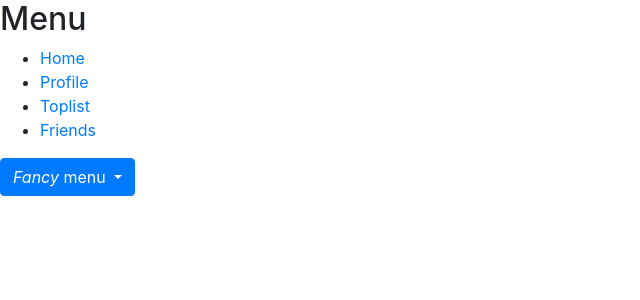
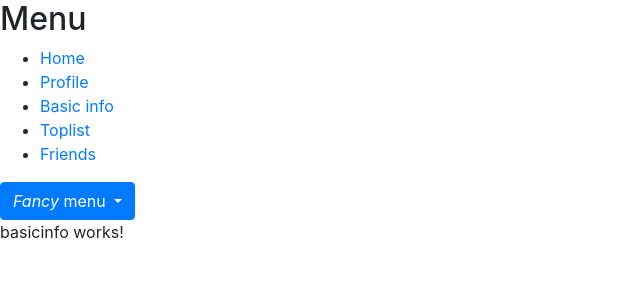
Before and after one commit to LSD2evosoft/medipus-web, an Angular app: page /basic-info in a window 1280 px wide. Before the commit this address led to /. Shown: the top 300 px of the page, without its empty margins (0-640 px from the left). Built offline with nearby package versions, Linux system fonts and the light colour scheme.

Commit message:
Added empty basicinfo component.

```diff
--- a/src/app/app-routing.module.ts
+++ b/src/app/app-routing.module.ts
@@ -1,6 +1,7 @@
 import { NgModule } from '@angular/core';
 import { RouterModule, Routes } from '@angular/router';
 import { FriendsComponent } from './friends/friends.component';
+import { BasicInfoComponent } from './basicinfo/basicinfo.component';
 import { HomeComponent } from './home/home.component';
 import { ProfileComponent } from './profile/profile.component';
 import { ToplistComponent } from './toplist/toplist.component';
@@ -9,6 +10,7 @@ const routes: Routes = [
     { path: 'profile', component: ProfileComponent },
     { path: 'toplist', component: ToplistComponent },
     { path: 'friends', component: FriendsComponent },
+    { path: 'basic-info', component: BasicInfoComponent },
     { path: 'home', redirectTo: '' },
     { path: '', component: HomeComponent, pathMatch: 'full' },
 ];
--- a/src/app/app.component.html
+++ b/src/app/app.component.html
@@ -3,6 +3,7 @@
     <ul>
         <li><a routerLink="/">Home</a></li>
         <li><a routerLink="/profile">Profile</a></li>
+        <li><a routerLink="/basic-info">Basic info</a></li>
         <li><a routerLink="/toplist">Toplist</a></li>
         <li><a routerLink="/friends">Friends</a></li>
     </ul>
--- a/src/app/app.module.ts
+++ b/src/app/app.module.ts
@@ -12,6 +12,7 @@ import { BrowserAnimationsModule } from '@angular/platform-browser/animations';
 import { BsDropdownModule } from 'ngx-bootstrap/dropdown';
 import { TooltipModule } from 'ngx-bootstrap/tooltip';
 import { ModalModule } from 'ngx-bootstrap/modal';
+import { BasicInfoComponent } from './basicinfo/basicinfo.component';
 
 @NgModule({
     declarations: [
@@ -19,7 +20,8 @@ import { ModalModule } from 'ngx-bootstrap/modal';
         HomeComponent,
         ProfileComponent,
         ToplistComponent,
-        FriendsComponent
+        FriendsComponent,
+        BasicInfoComponent
     ],
     imports: [
         BrowserModule,
--- /dev/null
+++ b/src/app/basicinfo/basicinfo.component.html
@@ -0,0 +1 @@
+<p>basicinfo works!</p>
--- /dev/null
+++ b/src/app/basicinfo/basicinfo.component.ts
@@ -0,0 +1,21 @@
+import { Component, OnInit } from '@angular/core';
+import { Sex } from '../model/sex';
+
+@Component({
+    selector: 'app-basicinfo',
+    templateUrl: './basicinfo.component.html',
+    styleUrls: ['./basicinfo.component.scss']
+})
+export class BasicInfoComponent implements OnInit {
+
+    birthDate: any;
+    sex: Sex;
+    weight: number;
+    height: number;
+
+    constructor() { }
+
+    ngOnInit(): void {
+    }
+
+}
```
Also changed, not shown: src/app/basicinfo/basicinfo.component.scss (added).
